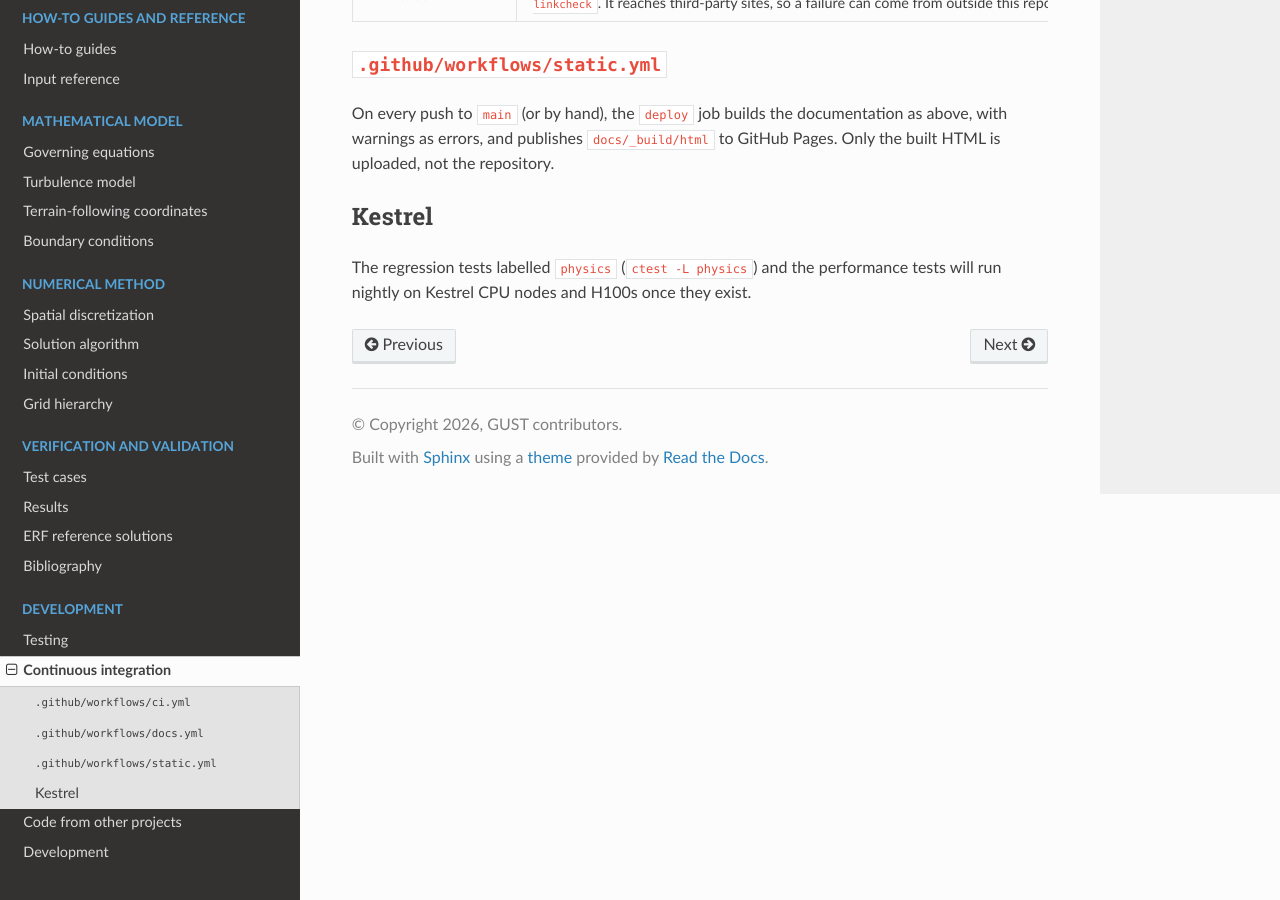
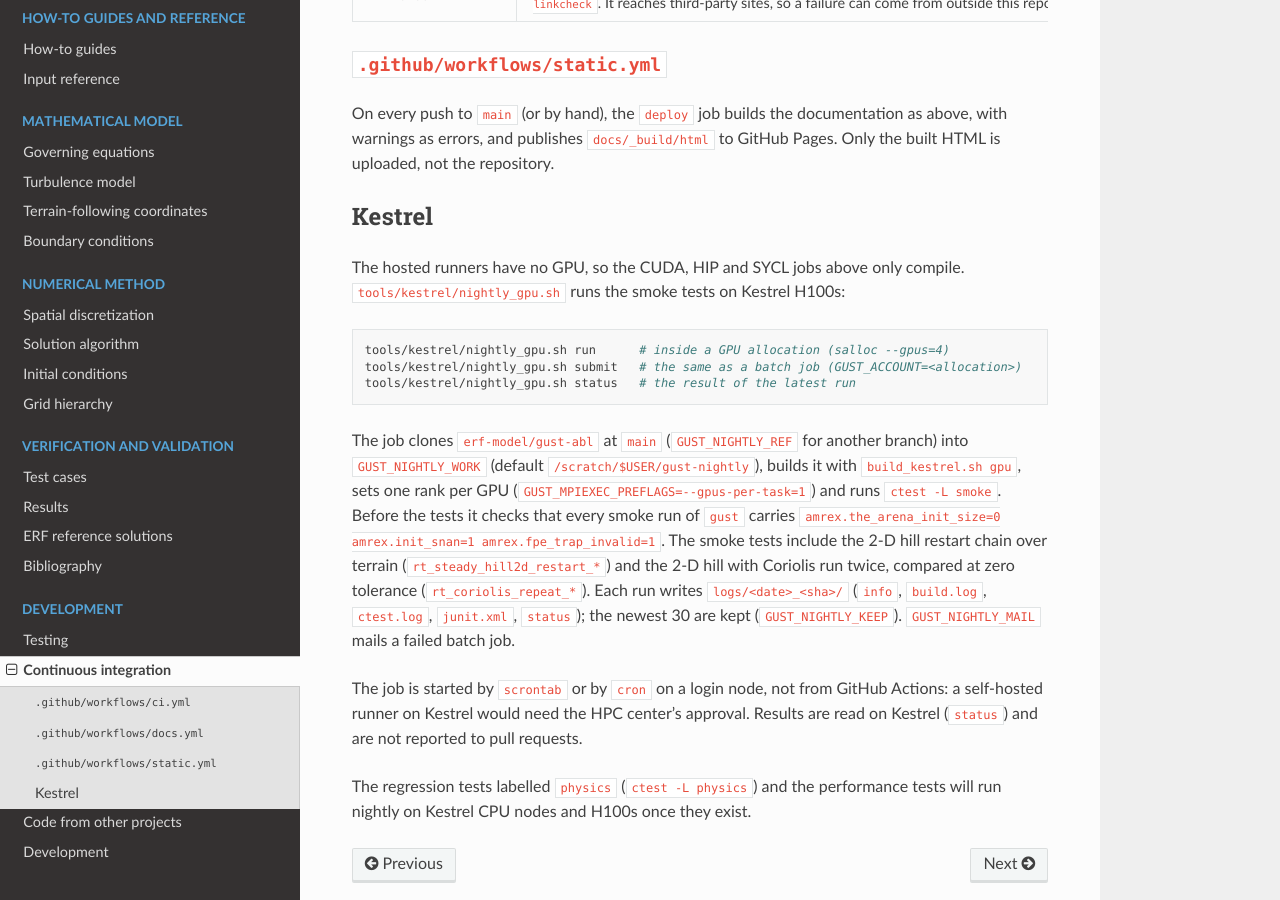
Before and after one commit to erf-model/gust-abl, a Sphinx documentation site: the page built from docs/ci.rst, in a window 1280 px wide and 900 px high, scrolled down 828 px. Built offline with Sphinx 7.4.7 and the Read the Docs theme 3.1.0, drawn with Linux system fonts in a browser that asks for light colours.

Commit message:
Nightly GPU job on Kestrel: smoke tests, terrain restart, Coriolis twice (audit A6)
Audit of 2bc5ff6, finding U5. CI compiles CUDA, HIP and SYCL but runs
nothing on a GPU.

tools/kestrel/nightly_gpu.sh (run inside a GPU allocation, submit as a
batch job, status of the latest run) clones erf-model/gust-abl at main
into its work directory, builds it with build_kestrel.sh gpu, sets one
rank per GPU (GUST_MPIEXEC_PREFLAGS=--gpus-per-task=1) and runs
ctest -L smoke. Before the tests it checks that every smoke run of gust
carries amrex.the_arena_init_size=0, amrex.init_snan=1 and
amrex.fpe_trap_invalid=1 (all 69 do today). The smoke tests include the
2-D hill restart chain over terrain (A1). Each run writes
logs/<date>_<sha>/ with info, build.log, ctest.log, junit.xml and status.
It is started by scrontab or cron, not from GitHub Actions.

New tests: rt_coriolis_repeat_first, _second, _plt_matches,
_turb_matches: the 2-D hill with Coriolis for 40 iterations, twice on
the same two ranks, plotfiles and turbulence plotfiles identical at zero
tolerance. Before A4 (#60) the Coriolis level mean added faces
atomically, in an order that can change between runs on a GPU; on a CPU
the two runs agree either way. kestrel_nightly_dryrun: the script with
stub git, module, sbatch, srun, cmake and ctest; eight one-line mutants
each fail it.

Ghost-cell fills: none changed. NaN guards: none added. No source or
gold changes; every existing answer is unchanged.

Not yet run on Kestrel: the GPU nodes are being updated.

Co-Authored-By: Claude Opus 5.5 <noreply@anthropic.com>

```diff
--- a/docs/building.rst
+++ b/docs/building.rst
@@ -118,7 +118,8 @@ follows ERF's Kestrel profiles at the pinned commit (after Kestrel's RHEL9 upgra
 module names change with system updates, so check them with ``module avail`` first. A CUDA build needs memory: on
 a shared node, build inside an allocation with ``--mem=240G`` or ``--exclusive``.
 
-The scripts have not yet been run on Kestrel. :doc:`references` describes the ERF reference runs.
+The scripts have not yet been run on Kestrel. :doc:`references` describes the ERF reference runs, :doc:`ci` the
+nightly GPU job (``tools/kestrel/nightly_gpu.sh``).
 
 Documentation
 -------------
--- a/docs/ci.rst
+++ b/docs/ci.rst
@@ -58,5 +58,28 @@ errors, and publishes ``docs/_build/html`` to GitHub Pages. Only the built HTML
 Kestrel
 -------
 
+The hosted runners have no GPU, so the CUDA, HIP and SYCL jobs above only compile. ``tools/kestrel/nightly_gpu.sh``
+runs the smoke tests on Kestrel H100s:
+
+.. code-block:: bash
+
+   tools/kestrel/nightly_gpu.sh run      # inside a GPU allocation (salloc --gpus=4)
+   tools/kestrel/nightly_gpu.sh submit   # the same as a batch job (GUST_ACCOUNT=<allocation>)
+   tools/kestrel/nightly_gpu.sh status   # the result of the latest run
+
+The job clones ``erf-model/gust-abl`` at ``main`` (``GUST_NIGHTLY_REF`` for another branch) into
+``GUST_NIGHTLY_WORK`` (default ``/scratch/$USER/gust-nightly``), builds it with ``build_kestrel.sh gpu``, sets one
+rank per GPU (``GUST_MPIEXEC_PREFLAGS=--gpus-per-task=1``) and runs ``ctest -L smoke``. Before the tests it checks
+that every smoke run of ``gust`` carries ``amrex.the_arena_init_size=0 amrex.init_snan=1
+amrex.fpe_trap_invalid=1``. The smoke tests include the 2-D hill restart chain over terrain
+(``rt_steady_hill2d_restart_*``) and the 2-D hill with Coriolis run twice, compared at zero tolerance
+(``rt_coriolis_repeat_*``). Each run writes ``logs/<date>_<sha>/`` (``info``, ``build.log``, ``ctest.log``,
+``junit.xml``, ``status``); the newest 30 are kept (``GUST_NIGHTLY_KEEP``). ``GUST_NIGHTLY_MAIL`` mails a failed
+batch job.
+
+The job is started by ``scrontab`` or by ``cron`` on a login node, not from GitHub Actions: a self-hosted runner on
+Kestrel would need the HPC center's approval. Results are read on Kestrel (``status``) and are not reported to pull
+requests.
+
 The regression tests labelled ``physics`` (``ctest -L physics``) and the performance tests will run nightly on
 Kestrel CPU nodes and H100s once they exist.
```
Also changed, not shown: docs/testing.rst (+13 -0 lines), 5 other files.
